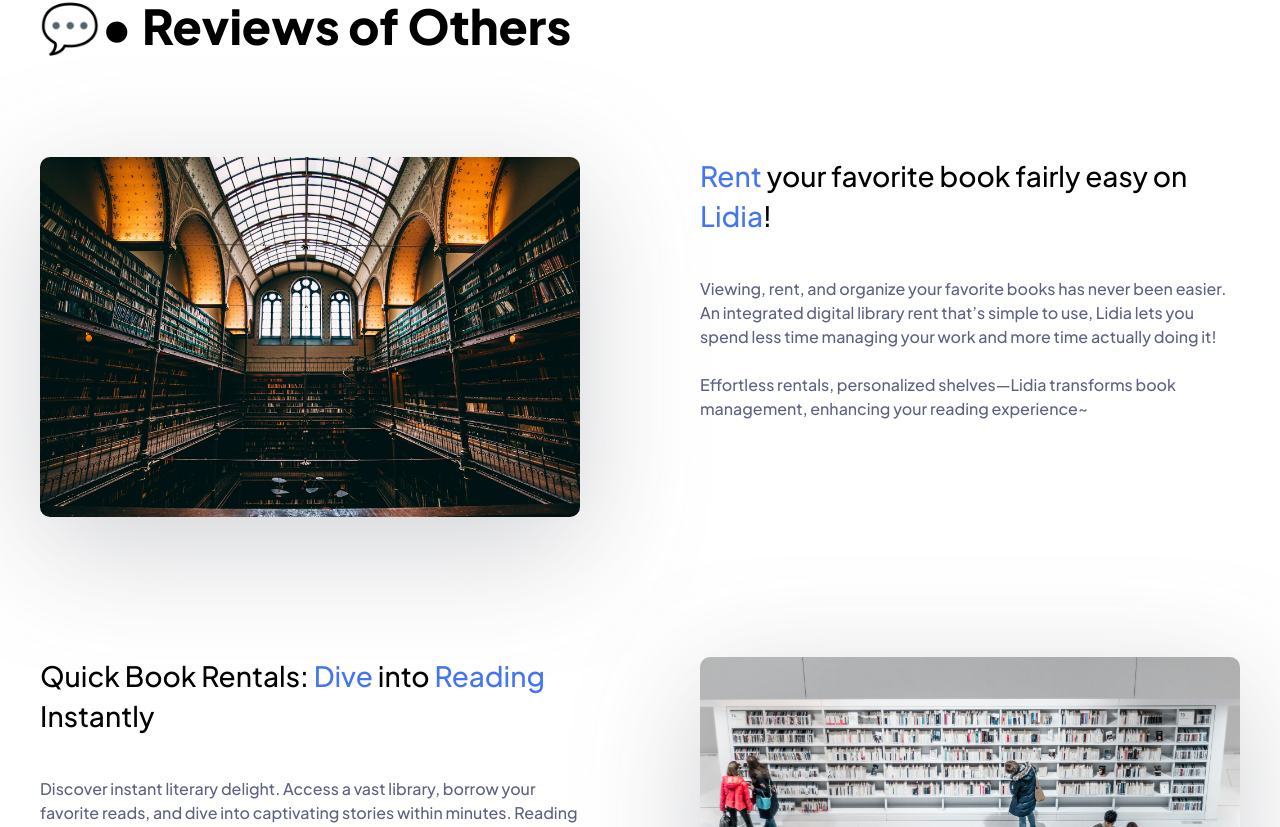
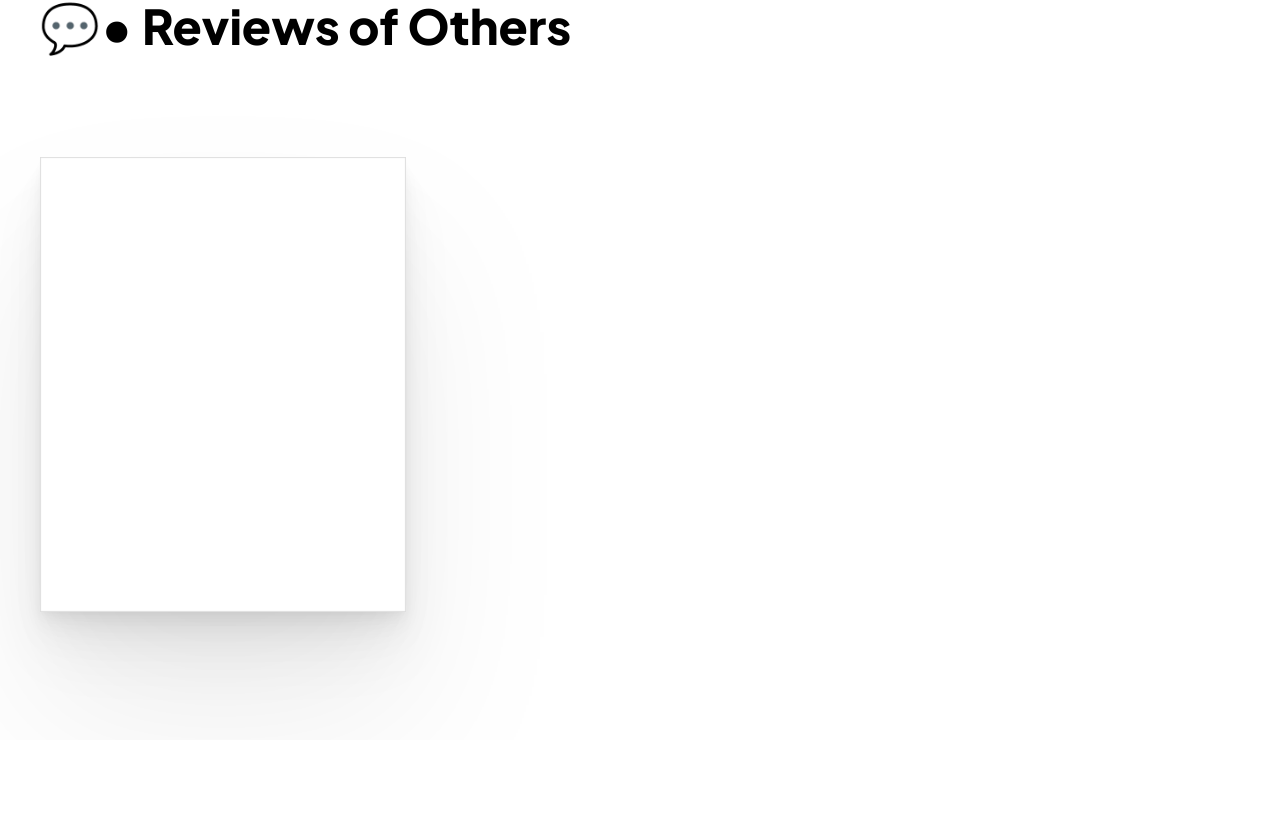
Before and after one commit to anwsaif/lidia-digital-library, a React (Vite) app: page / in a window 1280 px wide. Shown: the part 2773-3600 px from the top of the page. After the commit the page ends 3513 px from the top, so only its background shows below. Built offline with nearby package versions, Linux system fonts and the light colour scheme.

Commit message:
Add Review drop-shadow(s)

```diff
--- /dev/null
+++ b/src/Elements/Review.jsx
@@ -0,0 +1,11 @@
+import React from 'react'
+
+function Review() {
+  return (
+    <div className='review h-[455px] w-[366px] bg-white shadow-[inset_0px_0px_1px_1px_#DEDEDE]'>
+
+    </div>
+  )
+}
+
+export default Review
--- a/src/Sections/Reviews.jsx
+++ b/src/Sections/Reviews.jsx
@@ -1,6 +1,7 @@
 import React from 'react'
 import service from '../assets/images/Service.jpg'
 import reading from '../assets/images/Reading.jpg'
+import Review from '../Elements/Review'
 
 const services = [
   {
@@ -24,17 +25,18 @@ function Reviews() {
           <h2>💬• Reviews of Others</h2>
 
           <div className="flex flex-col gap-16 lg:mt-[5.625rem] xl:gap-[8.75rem]">
-            {services.map(({ logo, title, description }) => {
-              return <div className="flex flex-wrap justify-between gap-9 lg:flex-nowrap">
-                <img src={logo} alt={title} className='w-full self-center rounded-[0.625rem] drop-shadow-extrabold-dark md:w-1/2 lg:w-1/2 lg:max-w-[37.5rem] xl:max-w-[45%]'/>
-                <div className="md:max-w-[45%] lg:w-1/2 2xl:mt-16">
-                  {title}
-                  <p className='line-clamp-4 h-fit w-fit lg:line-clamp-none' onClick={e => e.target.classList.remove('line-clamp-4')}>
-                    {description.split('\n').map((line, i) => (<>{line}<br/> </>))}
-                  </p>
-                </div>
-              </div>
-            })}
+            {/* {services.map(({ logo, title, description }) => { */}
+            {/*   return <div className="flex flex-wrap justify-between gap-9 lg:flex-nowrap"> */}
+            {/*     <img src={logo} alt={title} className='w-full self-center rounded-[0.625rem] drop-shadow-extrabold-dark md:w-1/2 lg:w-1/2 lg:max-w-[37.5rem] xl:max-w-[45%]'/> */}
+            {/*     <div className="md:max-w-[45%] lg:w-1/2 2xl:mt-16"> */}
+            {/*       {title} */}
+            {/*       <p className='line-clamp-4 h-fit w-fit lg:line-clamp-none' onClick={e => e.target.classList.remove('line-clamp-4')}> */}
+            {/*         {description.split('\n').map((line, i) => (<>{line}<br/> </>))} */}
+            {/*       </p> */}
+            {/*     </div> */}
+            {/*   </div> */}
+            {/* })} */}
+            <Review />
           </div>
         </div>
       </div>
--- a/src/index.css
+++ b/src/index.css
@@ -136,3 +136,13 @@ nav li {
 #services h2 ~ div > div:nth-child(2) {
   @apply !flex-row-reverse;
 }
+
+.review {
+  filter: drop-shadow(0 100px 80px rgba(0,0,0,0.07))
+          drop-shadow(0 41.78px 33.42px rgba(0,0,0,0.0503))
+          drop-shadow(0 22.34px 17.87px rgba(0,0,0,0.0417))
+          drop-shadow(0 12.52px 10.02px rgba(0,0,0,0.035))
+          drop-shadow(0 6.65px 5.32px rgba(0,0,0,0.0283))
+          drop-shadow(0 2.77px 2.21px rgba(0,0,0,0.0197))
+    ;
+}
```
